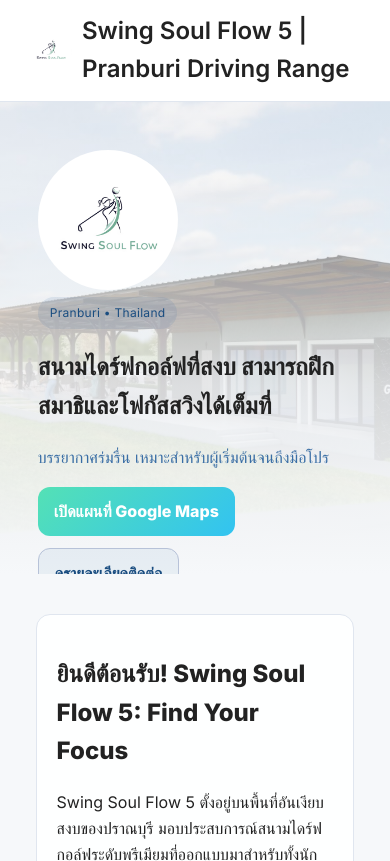
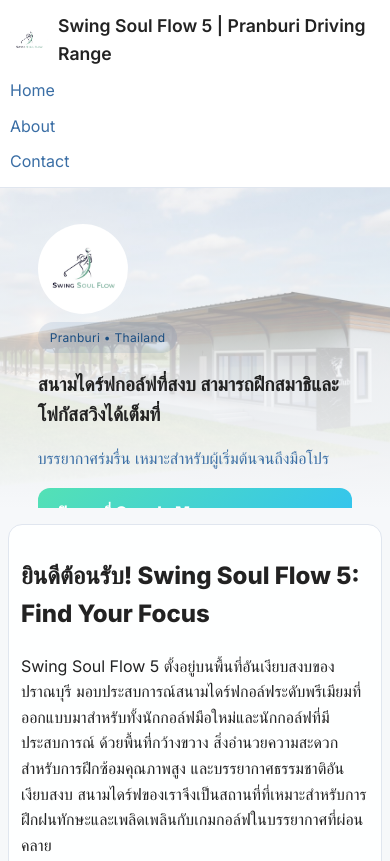
Before and after one commit to swingalbatross5-commits/swingsoulflow5, a plain HTML site: page index.html in a window 390 px wide. Shown: the top 861 px of the page. Drawn offline with nearby package versions, Linux system fonts and the light colour scheme.

Commit message:
update style for mobile

```diff
--- a/style.css
+++ b/style.css
@@ -160,3 +160,95 @@
   .hero { height: 56vh; }
   .logo { height: 42px; }
 }
+
+@media (max-width: 768px) {
+  header {
+    flex-direction: column;
+    align-items: flex-start;
+    padding: 12px 10px;
+  }
+  .logo-container {
+    margin-bottom: 10px;
+  }
+  nav {
+    display: flex;
+    flex-direction: column;
+    gap: 10px;
+    width: 100%;
+  }
+  .site-title {
+    font-size: 1.1rem;
+  }
+}
+
+/* ปรับ hero section */
+@media (max-width: 640px) {
+  .hero {
+    height: auto;
+    min-height: 320px;
+  }
+  .hero-inner {
+    padding: 12px 0 4px;
+  }
+  .logo-mid {
+    width: 90px !important;
+    height: 90px !important;
+  }
+  h1 {
+    font-size: 1.2rem;
+  }
+  .lead {
+    font-size: 1rem;
+  }
+  .cta-row {
+    flex-direction: column;
+    gap: 8px;
+  }
+}
+
+/* ปรับ card และ section */
+@media (max-width: 640px) {
+  .section {
+    padding: 16px 4px;
+    width: 98%;
+  }
+  .card {
+    padding: 12px;
+    margin-bottom: 12px;
+  }
+}
+
+/* ปรับ contact-flex ให้ซ้อนกันในแนวตั้ง */
+@media (max-width: 800px) {
+  .contact-flex {
+    flex-direction: column;
+    gap: 1rem;
+    align-items: stretch;
+  }
+  .contact-image {
+    justify-content: center;
+    margin-top: 10px;
+  }
+}
+
+/* ปรับขนาดรูปโลโก้ */
+@media (max-width: 640px) {
+  .logo {
+    height: 38px;
+  }
+  .contact-image img {
+    max-width: 100px !important;
+  }
+}
+
+/* ปรับ footer */
+@media (max-width: 640px) {
+  .site-footer {
+    font-size: 12px;
+    padding: 12px 4px;
+  }
+  .footer-social a {
+    margin: 0 4px;
+    font-size: 1.2em;
+  }
+}
```
